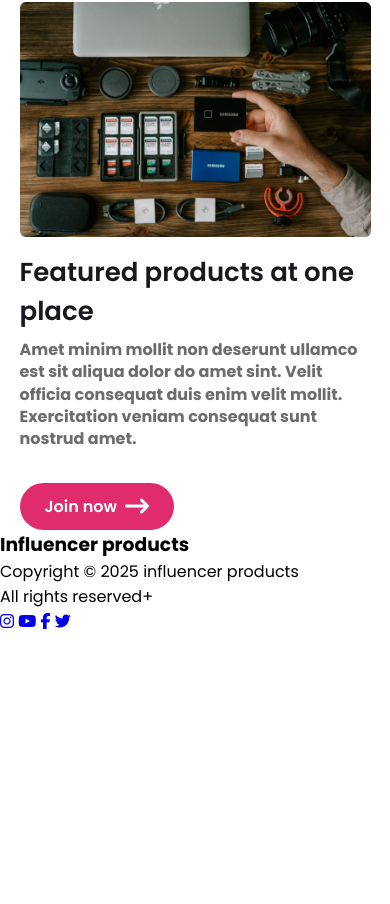
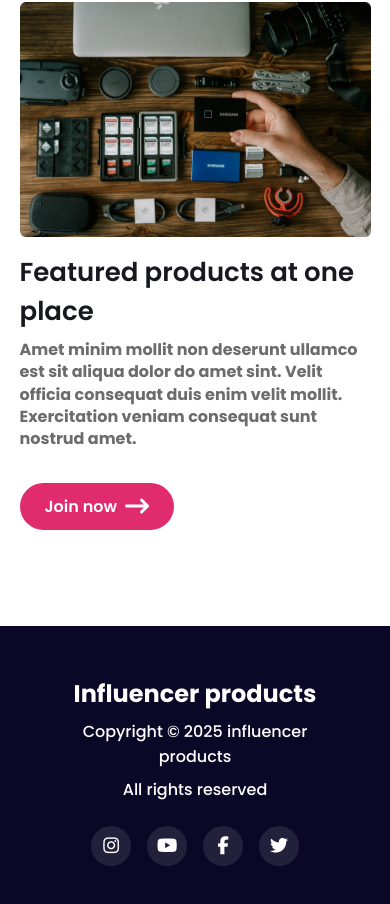
Before and after one commit to devhossainn/influencer-gear, a plain HTML site: page index.html in a window 390 px wide. Shown: the part 3148-4052 px from the top of the page. Before the commit the page ends 3782 px from the top, so only its background shows below. Drawn offline with Linux system fonts and the light colour scheme.

Commit message:
add: footer section with responsive and project completed

```diff
--- a/index.html
+++ b/index.html
@@ -347,7 +347,7 @@
       <div class="footer-content">
         <h3 class="footer-heading">Influencer products</h3>
         <p class="copy">Copyright &copy; 2025 influencer products</p>
-        <p>All rights reserved+</p>
+        <p>All rights reserved</p>
         <div class="footer-icons">
           <a href="#" class="icon"> <i class="fa-brands fa-instagram"></i> </a>
           <a href="#" class="icon"> <i class="fa-brands fa-youtube"></i> </a>
--- a/style.css
+++ b/style.css
@@ -240,6 +240,45 @@ body {
   align-items: center;
   gap: 0.5rem;
 }
+/* footer */
+footer {
+  margin-top: 6rem;
+  padding: 50px;
+  background-color: #0a0826;
+}
+.footer-content {
+  color: #fff;
+  max-width: 350px;
+  margin: 0 auto;
+  text-align: center;
+}
+.footer-heading {
+  font-size: 32px;
+  font-weight: bold;
+}
+.footer-content p {
+  margin-top: 0.5rem;
+  font-size: 16px;
+  font-weight: 500;
+}
+.footer-icons {
+  display: flex;
+  justify-content: center;
+  gap: 1rem;
+  margin-top: 1.5rem;
+}
+.footer-icons .icon {
+  width: 40px;
+  height: 40px;
+  display: flex;
+  justify-content: center;
+  align-items: center;
+  font-size: 18px;
+  color: #fff;
+  background: #22213c;
+  border-radius: 50%;
+}
+
 /* mobile responsive */
 @media screen and (max-width: 576px) {
   .nav-content {
@@ -323,4 +362,8 @@ body {
     margin-top: 0.5rem;
     width: 100%;
   }
+  /* footer */
+  .footer-heading{
+    font-size: 24px;
+  }
 }
```
